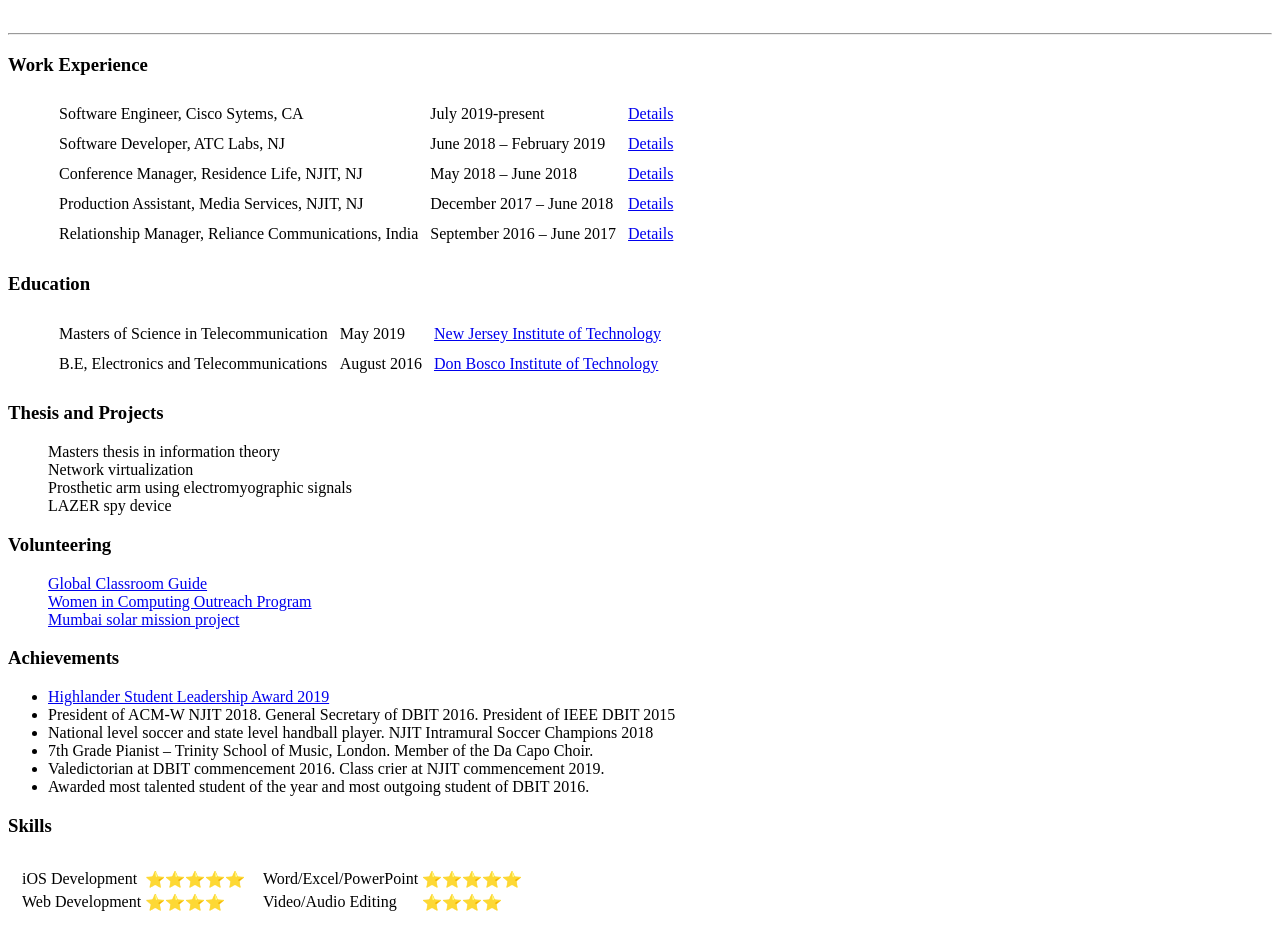
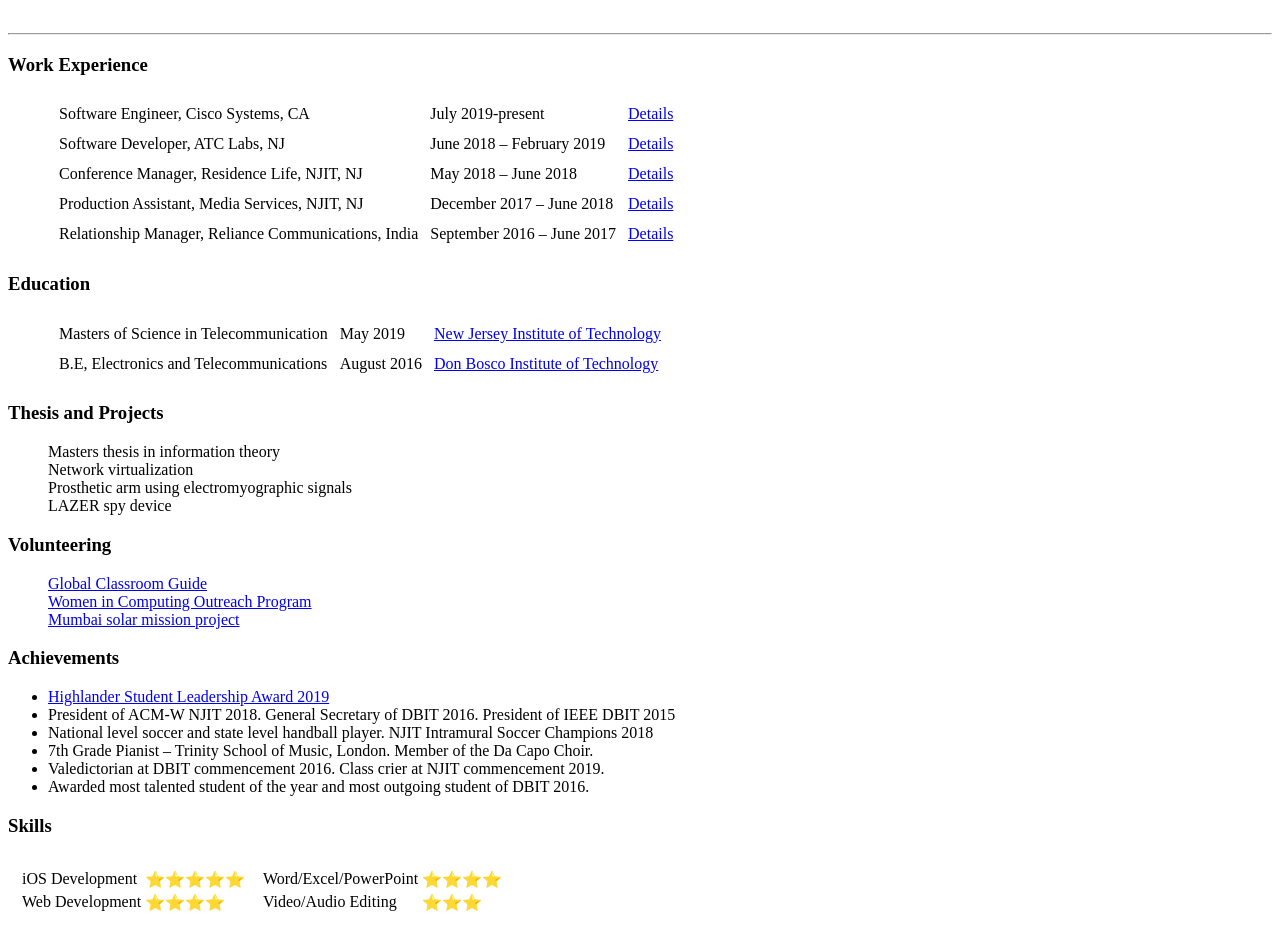
Before and after one commit to BrinellMonteiro/Resume, a plain HTML site: page index.html in a window 1280 px wide. Shown: the part 171-1105 px from the top of the page. Drawn offline with Linux system fonts and the light colour scheme.

Commit message:
Update index.html

```diff
--- a/index.html
+++ b/index.html
@@ -20,7 +20,7 @@
   <ul>
   <table  cellspacing="10">
     <tr>
-      <td>Software Engineer, Cisco Sytems, CA</td>
+      <td>Software Engineer, Cisco Systems, CA</td>
       <td>July 2019-present</td>
       <td><a href="cisco.html">Details</a></td>
     </tr>
@@ -107,11 +107,11 @@
       <td><table>
           <tr>
             <td>Word/Excel/PowerPoint</td>
-            <td>⭐⭐⭐⭐⭐</td>
+            <td>⭐⭐⭐⭐</td>
           </tr>
           <tr>
             <td>Video/Audio Editing</td>
-            <td>⭐⭐⭐⭐</td>
+            <td>⭐⭐⭐</td>
           </tr>
         </table></td>
   </table>
```
